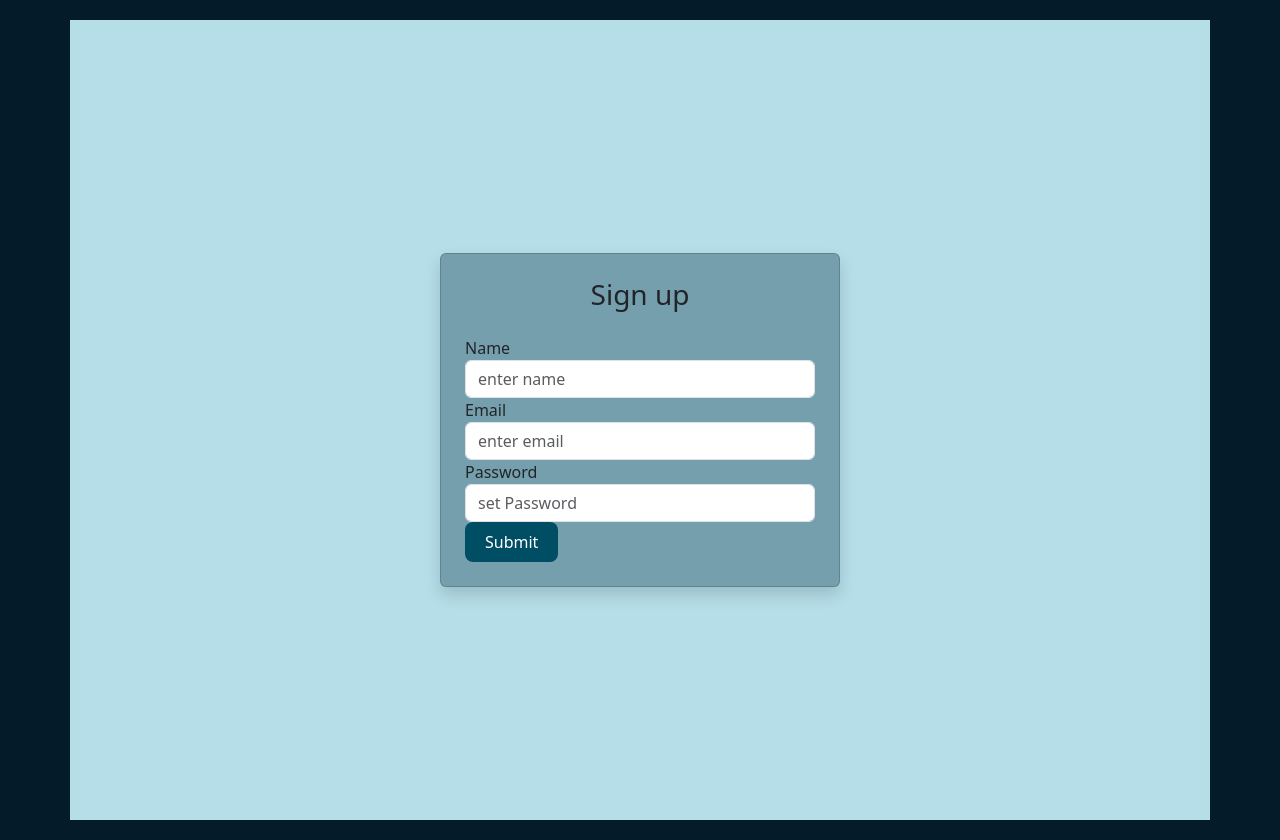
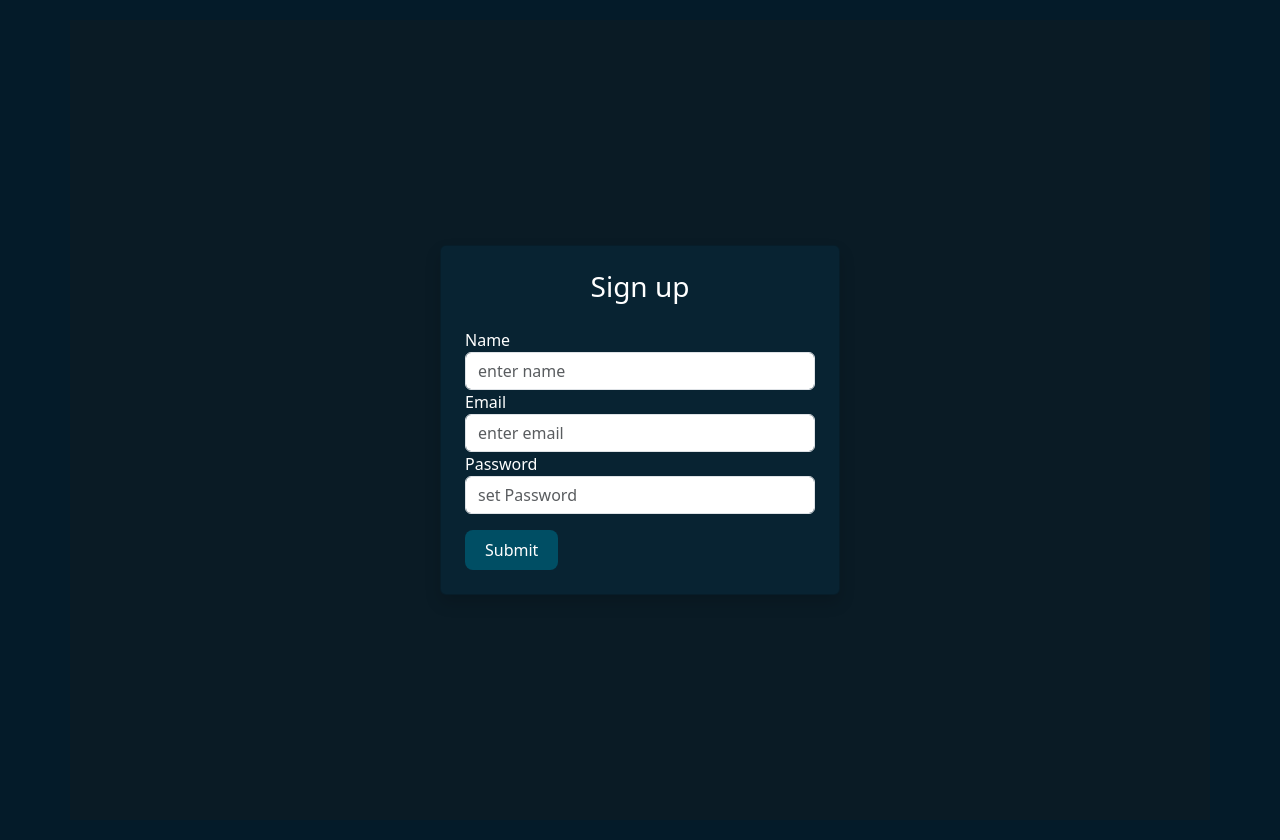
Before and after one commit to ishitamangla/Medical-records-Tracker, a React (Vite) app in the folder frontend/: page /signup in a window 1280 px wide. Built offline with nearby package versions, Linux system fonts and the light colour scheme.

Commit message:
fix sign up page

```diff
--- a/frontend/pages/Signup.jsx
+++ b/frontend/pages/Signup.jsx
@@ -41,8 +41,8 @@ const Signup = () => {
 
   return (
     <div className="container d-flex justify-content-center align-items-center vh-100 "
-    style={{backgroundColor:'#b5dee9ff' }}>
-      <div className="card shadow p-4" style={{ width: "400px" ,backgroundColor:'#759fadff'}}>
+    style={{backgroundColor:'#0a1b25ff' }}>
+      <div className="card shadow p-4" style={{ width: "400px" ,backgroundColor:'#082332ff',color:'white'}}>
         <h3 className="text-center mb-4">Sign up</h3>
         <form onSubmit={handleSignup}>
           <div>
@@ -69,7 +69,7 @@ const Signup = () => {
               }}
             />
           </div>
-          <div>
+          <div className="mb-3">
             <label>Password</label>
             <input
               className="form-control"
```
